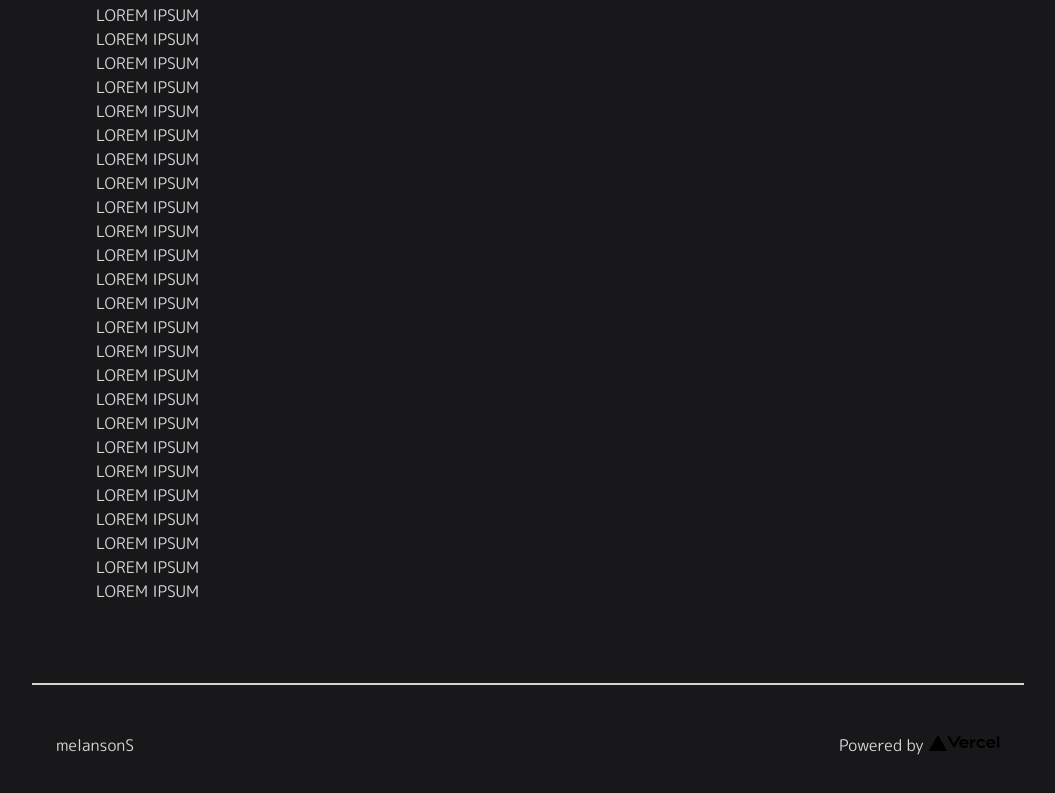
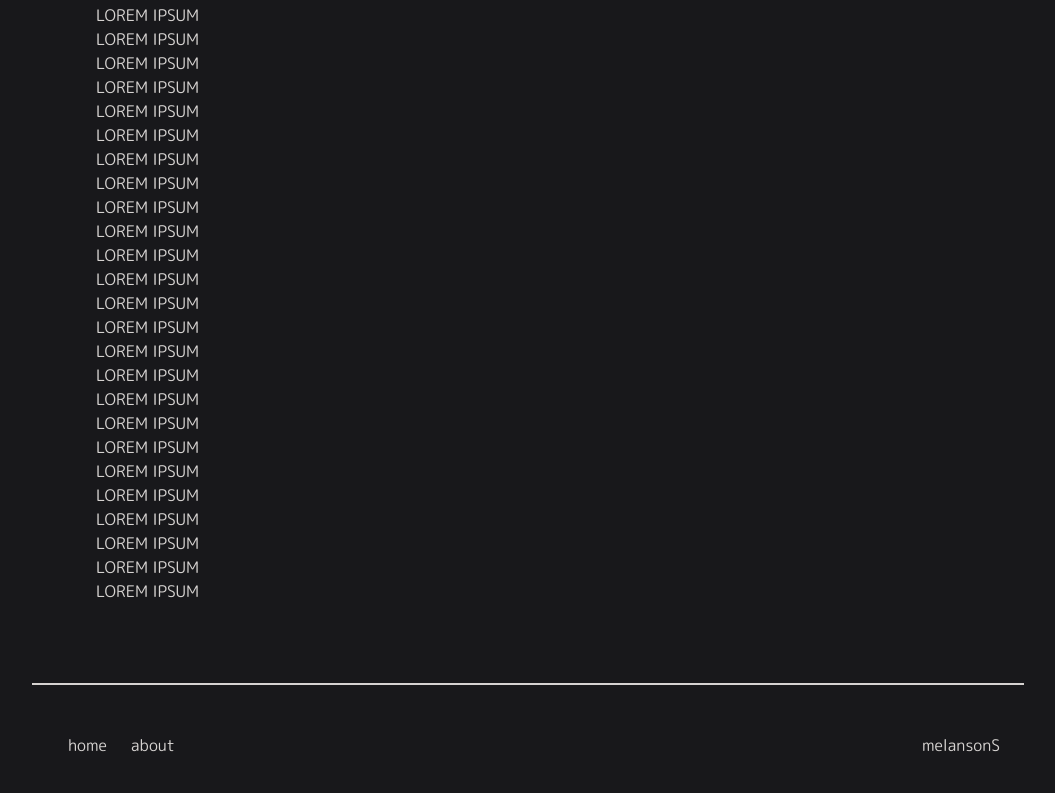
Before and after one commit to melansonS/melansons, a Next.js app: page /about in a window 1280 px wide. Shown: the part 725-1518 px from the top of the page, without its empty margins (112-1167 px from the left). Built offline with nearby package versions, Linux system fonts and the light colour scheme.

Commit message:
nav menu and nav consts

```diff
--- a/components/animatedPageContainer.tsx
+++ b/components/animatedPageContainer.tsx
@@ -1,5 +1,6 @@
 import React, { ReactNode } from "react";
 import { motion } from "framer-motion";
+import { MENU_TRANSITION_DURATION } from "../utils/navConsts";
 
 type AnimatedPageContainerProps = {
   children: ReactNode;
@@ -18,7 +19,7 @@ const AnimatedPageContainer = ({ children }: AnimatedPageContainerProps): JSX.El
       animate="enter"
       exit="exit"
       variants={variants}
-      transition={{ type: { ease: "easeInOut" }, delay: 0.3 }}
+      transition={{ type: { ease: "easeInOut" }, delay: MENU_TRANSITION_DURATION }}
       className="flex flex-col items-start w-full p-20"
     >
       {children}
--- a/components/layout/layoutFooter.tsx
+++ b/components/layout/layoutFooter.tsx
@@ -1,20 +1,21 @@
-import Image from "next/image";
+import Link from "next/link";
+import { links } from "../../utils/navConsts";
 
 export default function LayoutFooter() {
   return (
     <footer className="text-center border-t-2 border-stone-300 py-12 mx-4">
-      <a
-        href="https://vercel.com?utm_source=create-next-app&utm_medium=default-template&utm_campaign=create-next-app"
-        target="_blank"
-        rel="noopener noreferrer"
-      >
-        <div className="flex justify-between">
-          <span className="px-6">melansonS</span>
-          <span className="px-6">
-            Powered by <Image src="/vercel.svg" alt="Vercel Logo" width={72} height={16} />
-          </span>
-        </div>
-      </a>
+      <div className="flex justify-between">
+        <span className="flex px-6">
+          {links.map((link) => {
+            return (
+              <div className="px-3" key={`foot-nav-link-${link.name}`}>
+                <Link href={link.href}>{link.name}</Link>
+              </div>
+            );
+          })}
+        </span>
+        <span className="px-6">melansonS</span>
+      </div>
     </footer>
   );
 }
--- /dev/null
+++ b/components/navMenu.tsx
@@ -0,0 +1,76 @@
+import React from "react";
+import { useRouter } from "next/router";
+import { motion } from "framer-motion";
+import { links, MENU_TRANSITION_DURATION } from "../utils/navConsts";
+
+type NavMenuProps = {
+  setShowMenu: (value: boolean) => void;
+};
+
+const menuVariants = {
+  hidden: { x: `-100%` },
+  enter: {
+    x: 0,
+  },
+  exit: { x: "-100%" },
+};
+
+const menuItemsContainerVariants = {
+  hidden: { y: 50 },
+  enter: {
+    y: 0,
+    transition: {
+      delayChildren: 0.4,
+      staggerChildren: 0.1,
+    },
+  },
+};
+
+const menuItemVariants = {
+  hidden: { y: 20, opacity: 0 },
+  enter: { y: 0, opacity: 1, transition: { duration: 0.3 } },
+};
+
+export default function NavMenu({ setShowMenu }: NavMenuProps) {
+  const router = useRouter();
+
+  const handleNavigate = (href: string) => {
+    setShowMenu(false);
+    router.push(href);
+  };
+
+  return (
+    <motion.div
+      initial="hidden"
+      animate="enter"
+      exit="exit"
+      variants={menuVariants}
+      transition={{ duration: MENU_TRANSITION_DURATION }}
+      className="fixed bg-zinc-800 w-full h-full top-0 left-0 "
+    >
+      <div className="w-fit my-52 mx-auto flex flex-col sm:flex-row xs:flex-row">
+        <motion.div className="p-10" variants={menuItemsContainerVariants}>
+          {links.map((link) => {
+            return (
+              <motion.div
+                className=""
+                key={`motion-nav-link-${link.name}`}
+                variants={menuItemVariants}
+              >
+                <button
+                  onClick={() => {
+                    handleNavigate(link.href);
+                  }}
+                >
+                  {link.name}
+                </button>
+              </motion.div>
+            );
+          })}
+        </motion.div>
+        <div className="p-10">---------</div>
+        <div className="p-10">melansons</div>
+      </div>
+    </motion.div>
+  );
+}
--- a/components/navbar.tsx
+++ b/components/navbar.tsx
@@ -1,51 +1,11 @@
 import React, { useState } from "react";
-import { useRouter } from "next/router";
 import Link from "next/link";
-import { AnimatePresence, motion } from "framer-motion";
-
-const menuVariants = {
-  hidden: { x: `-100%` },
-  enter: {
-    x: 0,
-  },
-  exit: { x: "-100%" },
-};
-
-const menuItemsContainerVariants = {
-  hidden: { y: 50 },
-  enter: {
-    y: 0,
-    transition: {
-      delayChildren: 0.4,
-      staggerChildren: 0.1,
-    },
-  },
-};
-
-const menuItemVariants = {
-  hidden: { y: 20, opacity: 0 },
-  enter: { y: 0, opacity: 1, transition: { duration: 0.3 } },
-};
-
-const links: { name: string; href: string }[] = [
-  {
-    name: "home",
-    href: "/",
-  },
-  {
-    name: "about",
-    href: "/about",
-  },
-];
+import { AnimatePresence } from "framer-motion";
+import { links } from "../utils/navConsts";
+import NavMenu from "./navMenu";
 
 export default function Navbar() {
   const [showMenu, setShowMenu] = useState(false);
-  const router = useRouter();
-
-  const handleNavigate = (href: string) => {
-    setShowMenu(false);
-    router.push(href);
-  };
 
   return (
     <header className="flex justify-between align-middle px-8 my-6">
@@ -65,33 +25,7 @@ export default function Navbar() {
       </div>
       <h4 className="text-5xl">melansons</h4>
       <AnimatePresence exitBeforeEnter>
-        {showMenu && (
-          <motion.div
-            initial="hidden"
-            animate="enter"
-            exit="exit"
-            variants={menuVariants}
-            transition={{ duration: 0.3 }}
-            className="fixed bg-zinc-800 w-full h-full top-0 left-0"
-            key={`menu-${showMenu ? "visible" : "hidden"}`}
-          >
-            <motion.div className="w-52 my-52 mx-auto" variants={menuItemsContainerVariants}>
-              {links.map((link) => {
-                return (
-                  <motion.div key={`motion-nav-link-${link.name}`} variants={menuItemVariants}>
-                    <button
-                      onClick={() => {
-                        handleNavigate(link.href);
-                      }}
-                    >
-                      {link.name}
-                    </button>
-                  </motion.div>
-                );
-              })}
-            </motion.div>
-          </motion.div>
-        )}
+        {showMenu && <NavMenu setShowMenu={setShowMenu} />}
       </AnimatePresence>
     </header>
   );
--- /dev/null
+++ b/utils/navConsts.tsx
@@ -0,0 +1,12 @@
+export const links: { name: string; href: string }[] = [
+  {
+    name: "home",
+    href: "/",
+  },
+  {
+    name: "about",
+    href: "/about",
+  },
+];
+
+export const MENU_TRANSITION_DURATION = 0.3;
```
